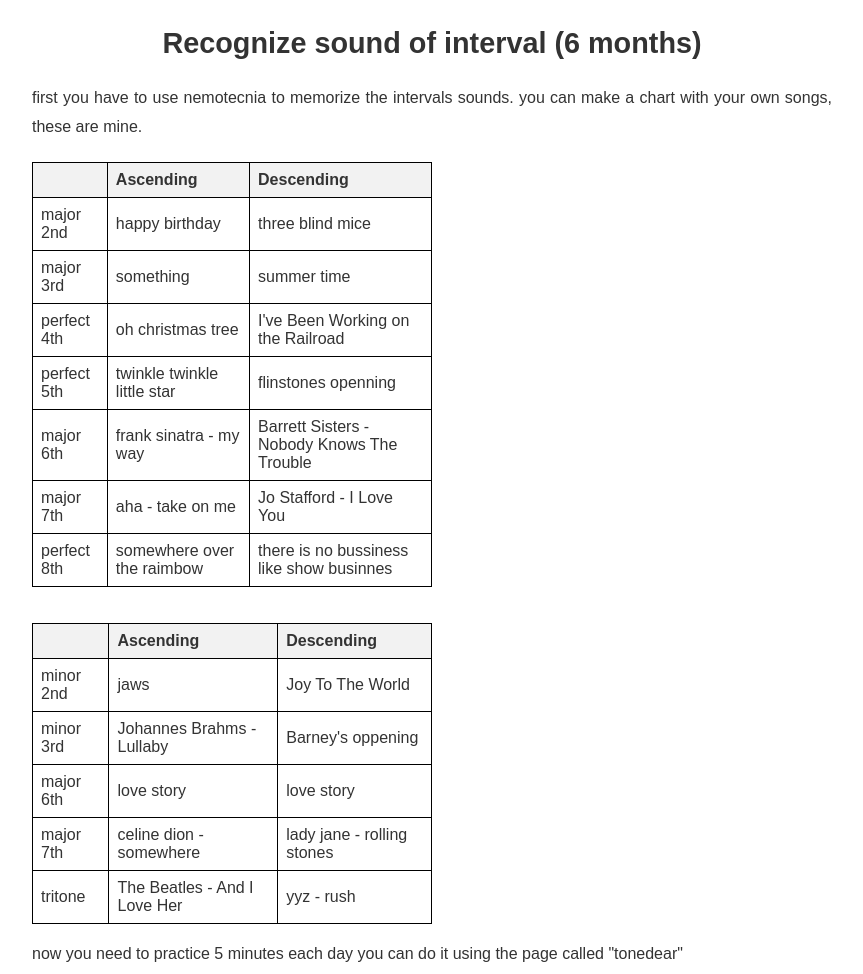
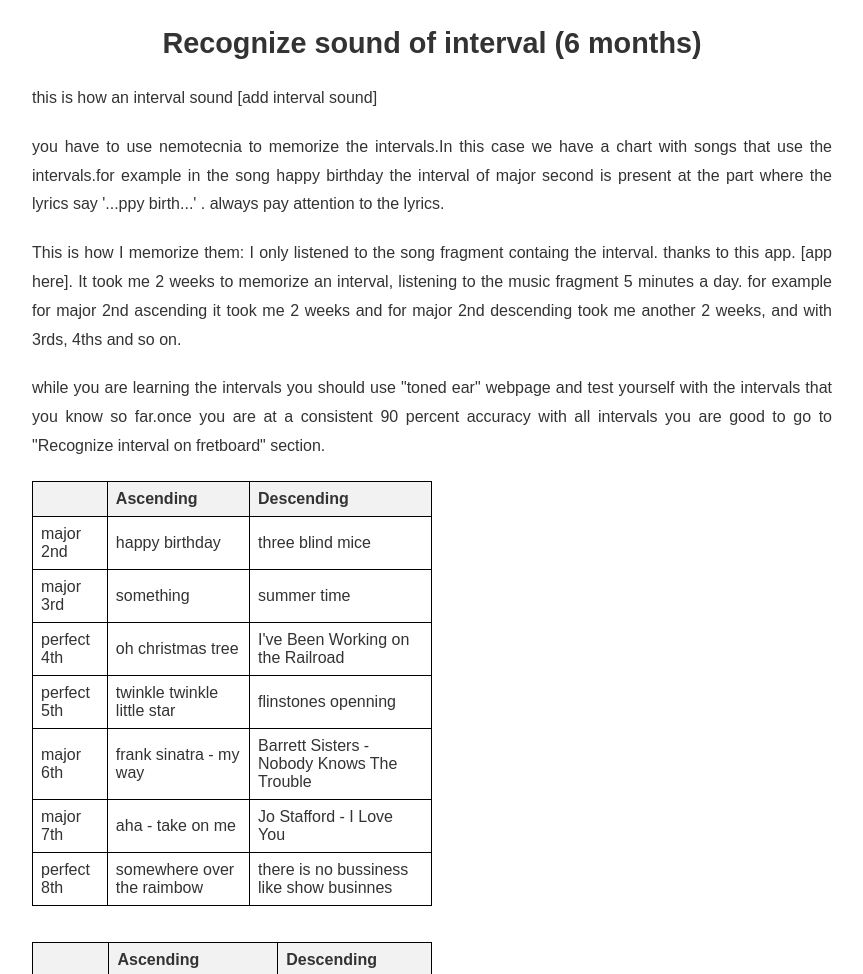
Before and after one commit to pablomiguelserver/pablomiguelserver.github.io, a plain HTML site: page guitar/guitar.html in a window 1280 px wide. Shown: the part 257-1231 px from the top of the page, without its empty margins (208-1071 px from the left). Drawn offline with nearby package versions, Linux system fonts and the light colour scheme.

Commit message:
added text to first step

```diff
--- a/guitar/guitar.html
+++ b/guitar/guitar.html
@@ -134,10 +134,13 @@ music theory at all, all you need to know is the concept of an interval in music
         <h1>Guitar</h1>
 
 	<h2>Recognize sound of interval (6 months)</h2>
-        <p>
-		first you have to use nemotecnia to memorize the intervals sounds.
-                you can make a chart with your own songs, these are mine.
-        </p>
+
+        <p> this is how an interval sound  [add interval sound] </p>
+        <p>you have to use nemotecnia to memorize the intervals.In this case we have a chart with songs that use the intervals.for example in the song happy birthday the interval of major second is present at the part where the lyrics say '...ppy birth...' . always pay attention to the lyrics. <p>
+        <p>This is how I memorize them: I only listened to the song fragment containg the interval. thanks to this app. [app here]. It took me 2 weeks to memorize an interval, listening to the music fragment 5 minutes a day. for example for major 2nd ascending it took me 2 weeks and for major 2nd descending took me another 2 weeks, and with 3rds, 4ths and so on.   <p>
+	<p>while you are learning the intervals you should use "toned ear" webpage and test yourself with the intervals that you know so far.once you are at a consistent 90 percent accuracy with all intervals you are good to go to "Recognize interval on fretboard" section.   </p>
+
+	</p>
         <table>
             <tr>
                 <th></th>
@@ -216,9 +219,7 @@ music theory at all, all you need to know is the concept of an interval in music
                 <td>yyz - rush</td>
             </tr>
         </table>
-        <p>
-		now you need to practice 5 minutes each day you can do it using the page called "tonedear"
-        </p>
+
 
 	<h2>Recognize interval on fretboard (2 weeks)</h2>
         <p>
```
